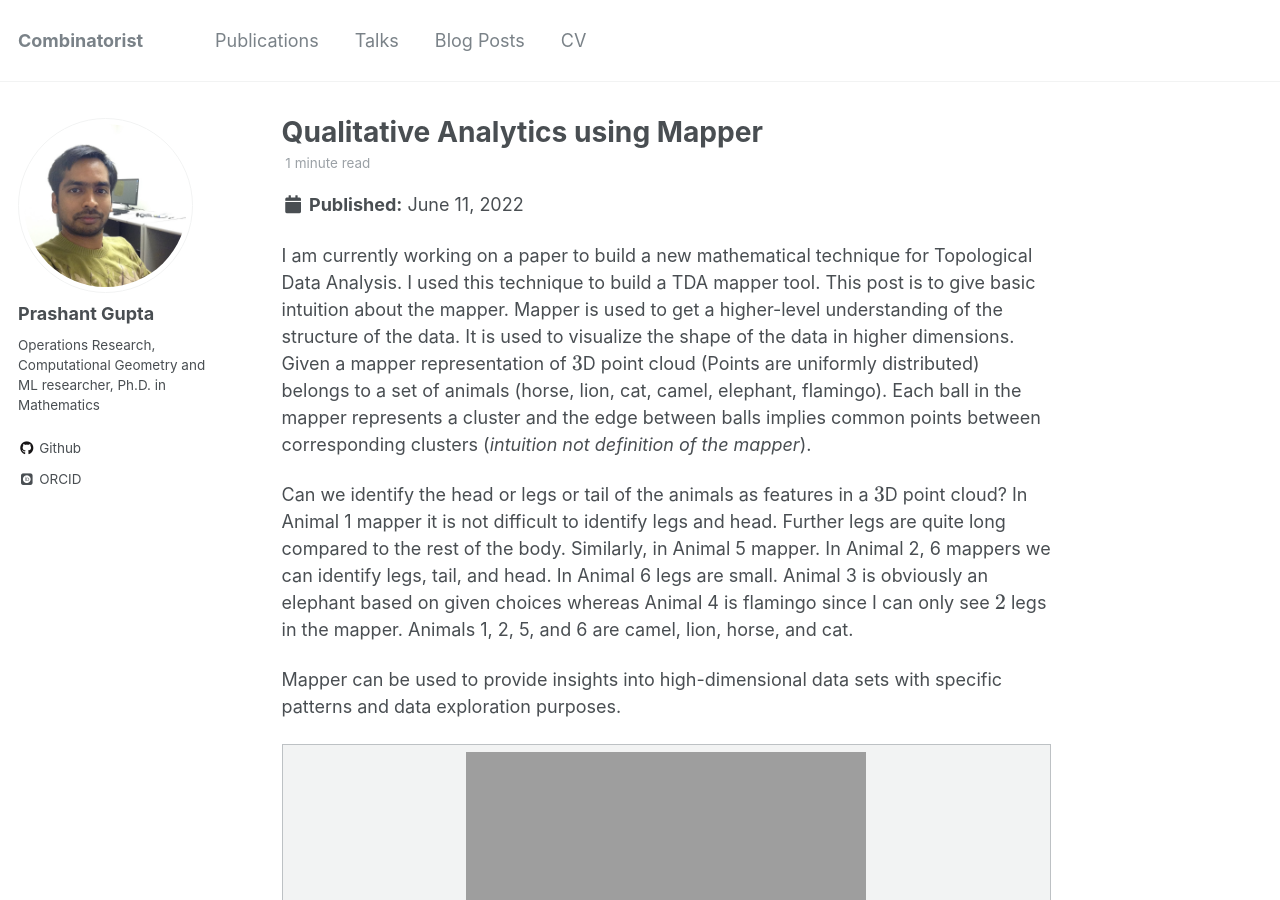
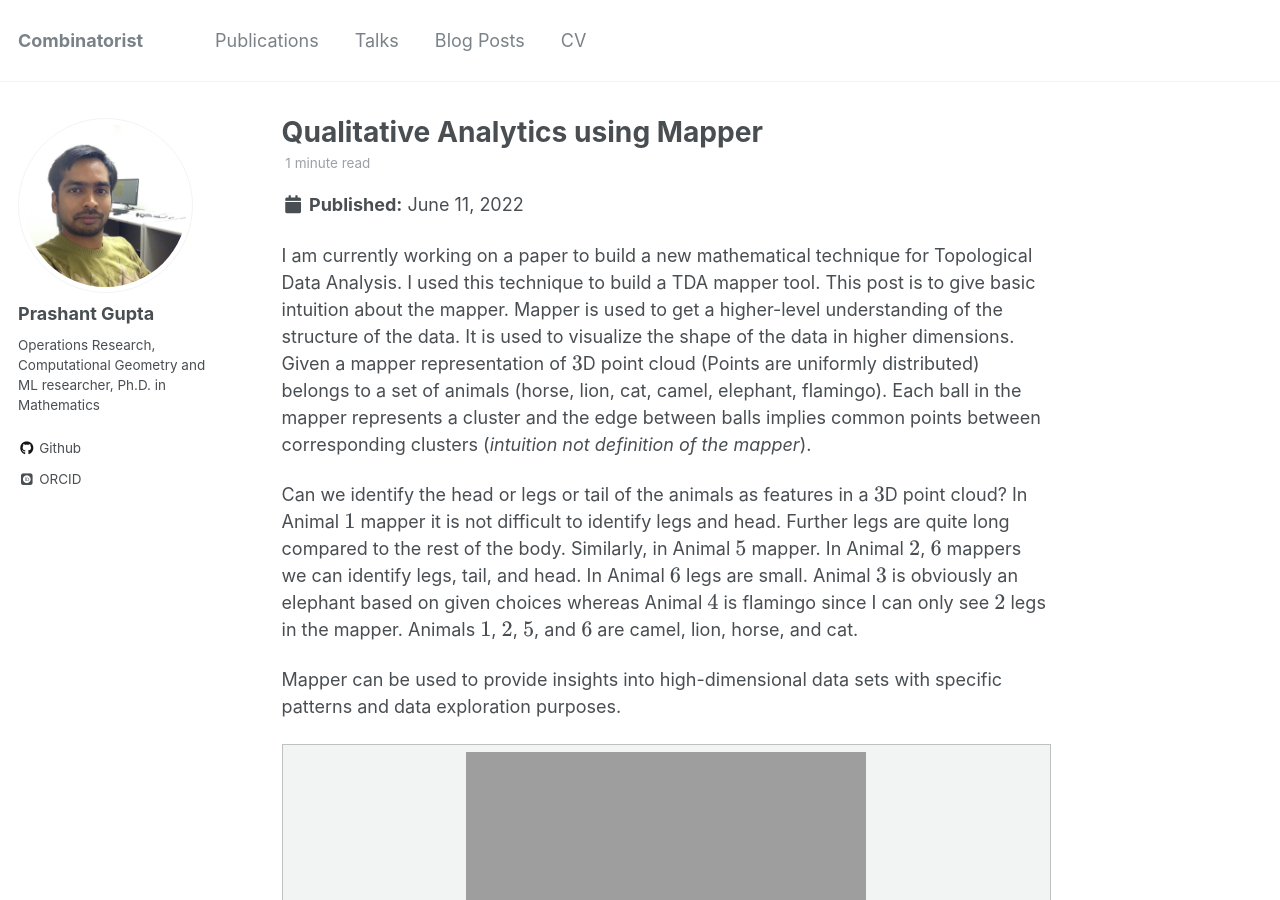
Before and after one commit to pragup/pragup.github.io, a Jekyll site: the page built from _posts/2022-06-11-Mapper.md, in a window 1280 px wide and 900 px high. Built offline with Jekyll 4.4.1, drawn with Linux system fonts in a browser that asks for light colours; some web fonts are replaced; formulas are drawn with MathJax 3.

Commit message:
update the blog

```diff
--- a/_posts/2022-06-11-Mapper.md
+++ b/_posts/2022-06-11-Mapper.md
@@ -16,9 +16,9 @@ belongs to a set of animals (horse, lion, cat, camel, elephant, flamingo). Each
  common points between corresponding clusters (*intuition not definition of the mapper*).
 
 Can we identify the head or legs or tail of the animals as features in a $3$D point cloud?
-In Animal 1 mapper it is not difficult to identify legs and head. Further legs are quite long compared to the rest of the body. Similarly, in Animal 5 mapper.
-In Animal 2, 6 mappers we can identify legs, tail, and head. In Animal 6 legs are small. Animal 3 is obviously an elephant based on given choices whereas Animal 4
-is flamingo since I can only see $2$ legs in the mapper. Animals 1, 2, 5, and 6 are camel, lion, horse, and cat.
+In Animal $1$ mapper it is not difficult to identify legs and head. Further legs are quite long compared to the rest of the body. Similarly, in Animal $5$ mapper.
+In Animal $2$, $6$ mappers we can identify legs, tail, and head. In Animal $6$ legs are small. Animal $3$ is obviously an elephant based on given choices whereas Animal $4$
+is flamingo since I can only see $2$ legs in the mapper. Animals $1$, $2$, $5$, and $6$ are camel, lion, horse, and cat.
 
 Mapper can be used to provide insights into high-dimensional data sets with specific patterns and data exploration purposes.
 
```
